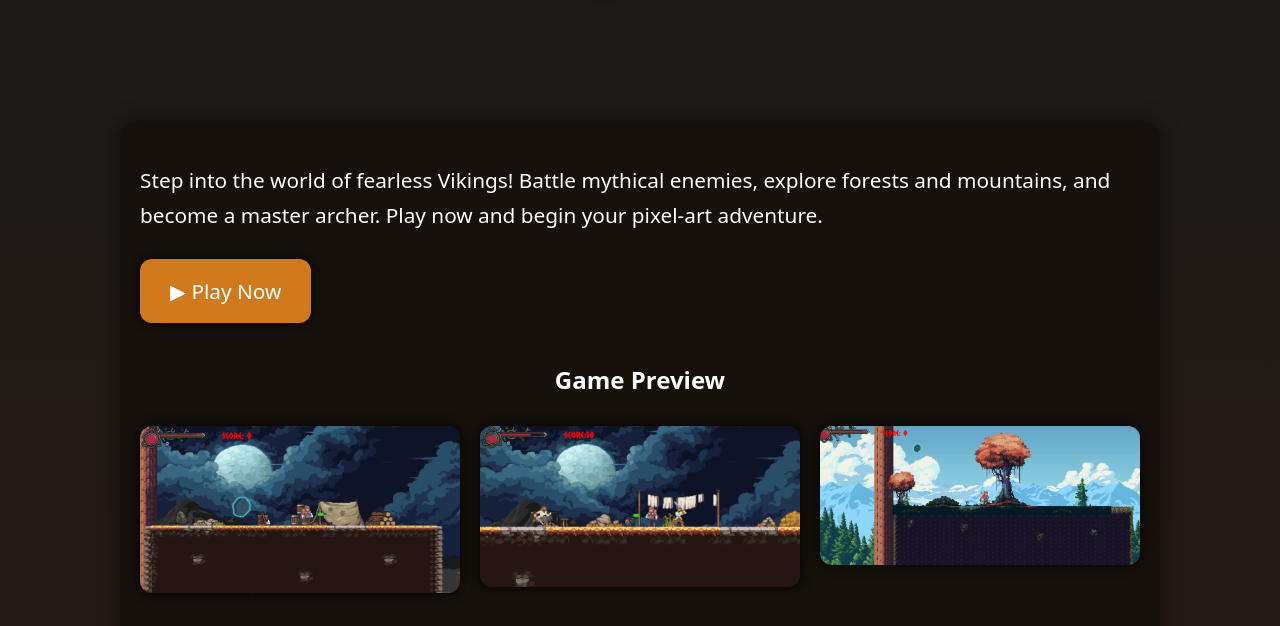
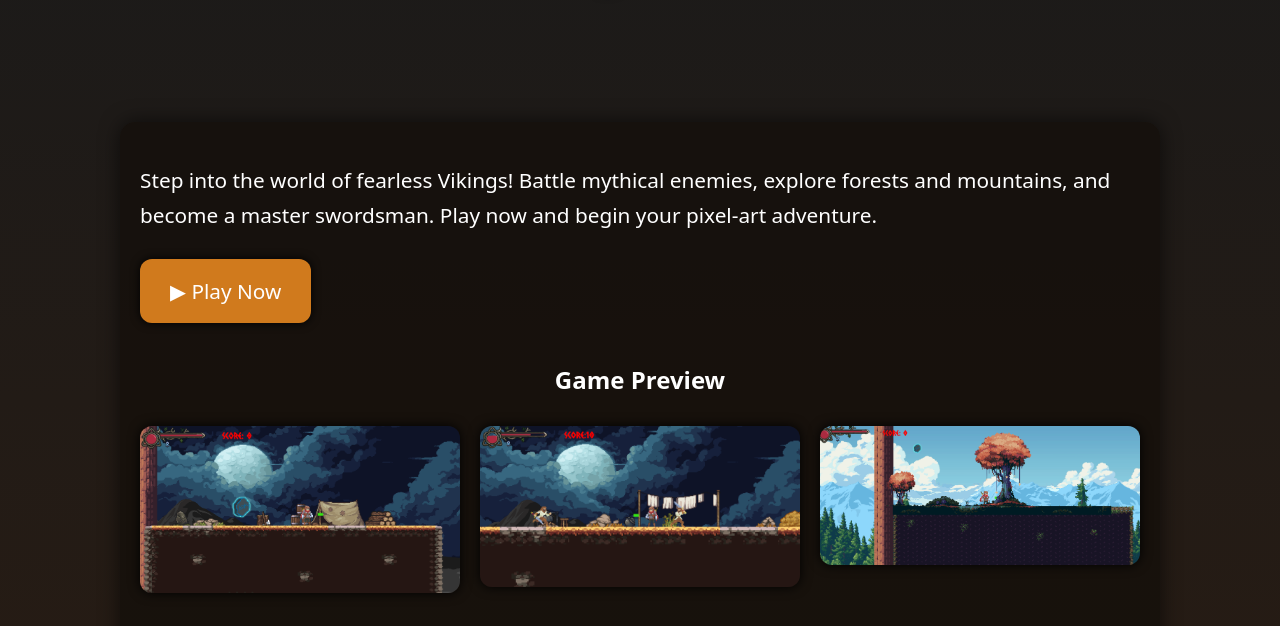
Before and after one commit to FawadJack/2D-Platformer-Website, a plain HTML site: page index.html in a window 1280 px wide. Shown: the part 174-800 px from the top of the page. Drawn offline with Linux system fonts and the light colour scheme; a web font is replaced by a local one.

Commit message:
Update index.html

```diff
--- a/index.html
+++ b/index.html
@@ -104,7 +104,7 @@
 
   <div class="container">
     <p class="description">
-      Step into the world of fearless Vikings! Battle mythical enemies, explore forests and mountains, and become a master archer.
+      Step into the world of fearless Vikings! Battle mythical enemies, explore forests and mountains, and become a master swordsman.
       Play now and begin your pixel-art adventure.
     </p>
 
```
